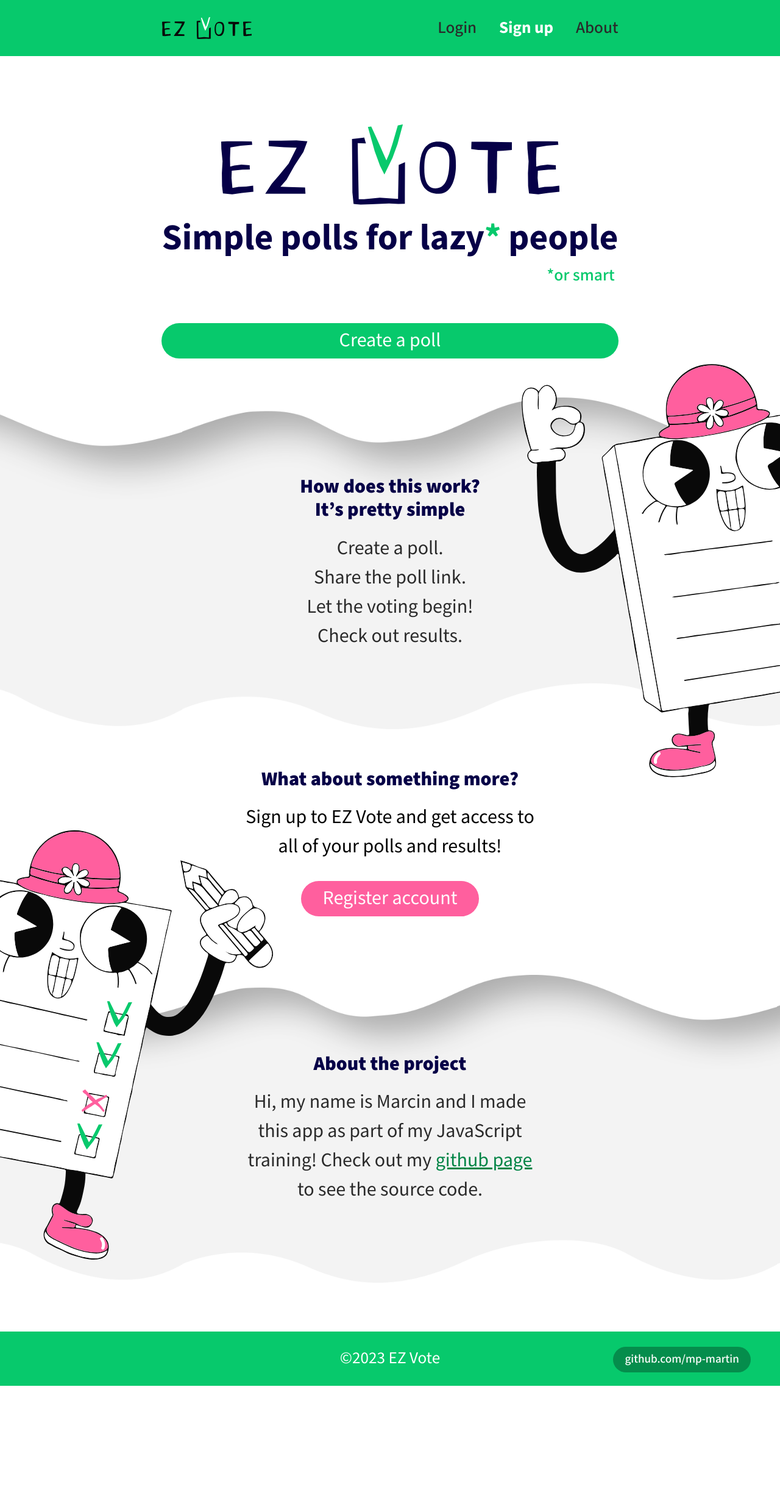
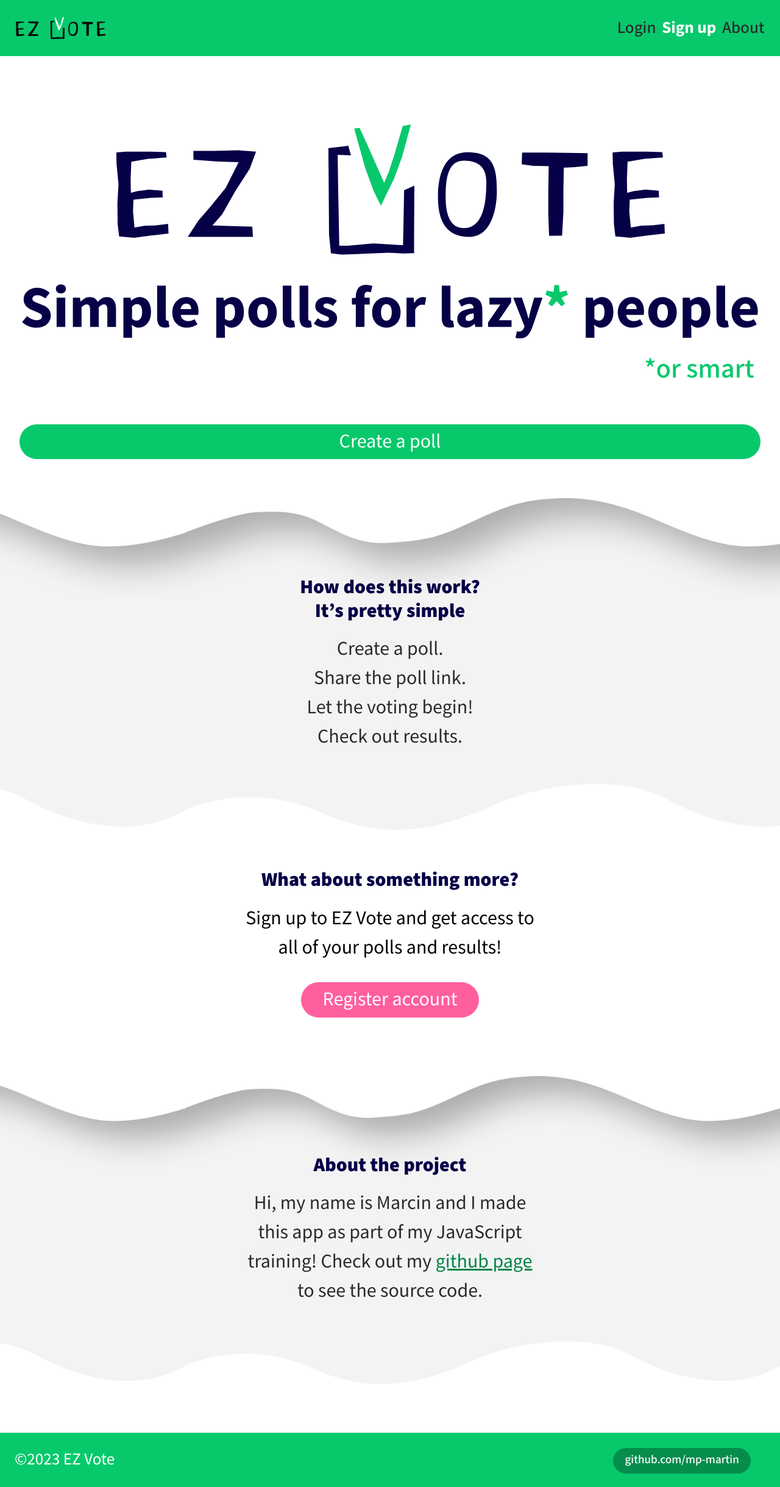
Before and after one commit to mp-martin/ez-vote-front, a React (Create React App) app: page / in a window 1280 px wide. Shown: the whole page at 61% size. Before the commit the page ends 2273 px from the top, so only its background shows below. Built offline with nearby package versions, Linux system fonts and the light colour scheme.

Commit message:
RWD styling

```diff
--- a/src/App.css
+++ b/src/App.css
@@ -96,3 +96,56 @@
         transform: translateY(-6px) rotate(-1.2deg);
     }
 }
+
+@media only screen
+/*and (min-device-width : 320px)*/
+and (max-device-width : 1100px) {
+.cool-dude-1, .cool-dude-2 {
+    display: none;
+}
+}
+
+@media only screen
+    /*and (min-device-width : 320px)*/
+and (max-device-width : 800px) {
+    .Main__hero {
+        width: 100%;
+        padding: 0em 2em;
+    }
+
+    .Header__wrapper {
+        width: 100%;
+    }
+
+    .Navbar {
+        gap: 0.6em;
+    }
+
+    .Footer__wrapper {
+        text-align: left;
+    }
+
+    .addPoll__container {
+        width: 100%;
+        padding: 0em 0.5em;
+    }
+
+    .addQuestion__topbar {
+        gap: 0;
+    }
+
+    .PollToFill__wrapper {
+        width: 100%;
+        padding: 0em 0.5em;
+    }
+
+    .PollResults__resultsWrapper {
+        width: 100%;
+        padding: 0em 0.5em;
+    }
+
+    .PollResults__questionAndAnswerBlock {
+        padding: 1.5em 2em;
+    }
+
+}
--- a/src/components/AddPoll/AddPoll.css
+++ b/src/components/AddPoll/AddPoll.css
@@ -99,7 +99,5 @@ form {
     color: #9d9d9d;
     font-size: 1em;
     font-weight: 500;
-    margin:0;
-    margin-right: 0.5em;
-    line-height: 0;
+    margin: 0 0.5em 0 0;
 }
```
